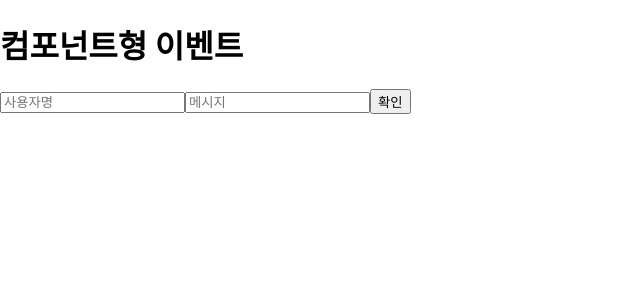
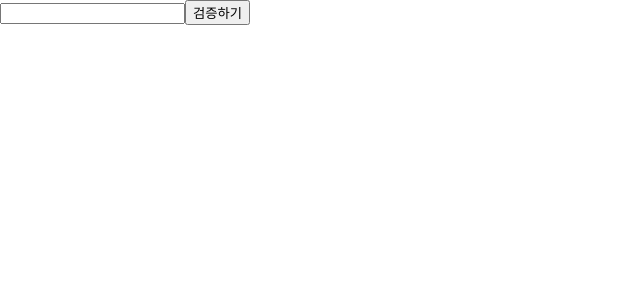
Before and after one commit to Bhanjo/React_study, a React (Create React App) app in the folder book_react/: page / in a window 1280 px wide. Shown: the top 300 px of the page, without its empty margins (0-640 px from the left). Built offline with nearby package versions, Linux system fonts and the light colour scheme.

Commit message:
input ref

```diff
--- a/book_react/src/App.js
+++ b/book_react/src/App.js
@@ -1,10 +1,16 @@
 // import MyComponent from './MyComponent';
 // import Counter from './Counter';
 // import Say from './Say';
-import EventPractice from "./EventPractice";
+// import EventPractice from "./EventPractice";
+import { Component } from "react";
+import ValidationSasmple from "./ValidationSample";
 
-const App = () => {
-  return <EventPractice />
-};
+class App extends Component {
+  render() {
+    return (
+      <ValidationSasmple />
+    );
+  }
+}
 
 export default App;
--- /dev/null
+++ b/book_react/src/ValidationSample.css
@@ -0,0 +1,6 @@
+.success {
+    background-color: lightgreen;
+}
+.failur {
+    background-color: lightpink;
+}
--- /dev/null
+++ b/book_react/src/ValidationSample.js
@@ -0,0 +1,41 @@
+import React, { Component } from 'react';
+import './ValidationSample.css';
+
+class ValidationSasmple extends Component {
+    state = {
+        password: '',
+        clicked: false,
+        validated: false,
+    }
+
+    handleChange = (e) => {
+        this.setState({
+            password: e.target.value
+        });
+    }
+
+    handleButtonClick = () => {
+        this.setState({
+            clicked: true,
+            validated: this.state.password === '0000',
+        })
+        this.input.focus(); // 포커스 설정
+    }
+
+    render() {
+        return (
+            <div>
+                <input
+                    ref={(ref) => this.input=ref} // ref 설정 input의 DOM을 가르키도록
+                    type="password"
+                    value={this.state.password}
+                    onChange={this.handleChange}
+                    className={this.state.clicked ? (this.state.validated ? 'success' : 'failure') : ''}
+                />
+                <button onClick={this.handleButtonClick}>검증하기</button>
+            </div>
+        );
+    }
+}
+
+export default ValidationSasmple;
```
